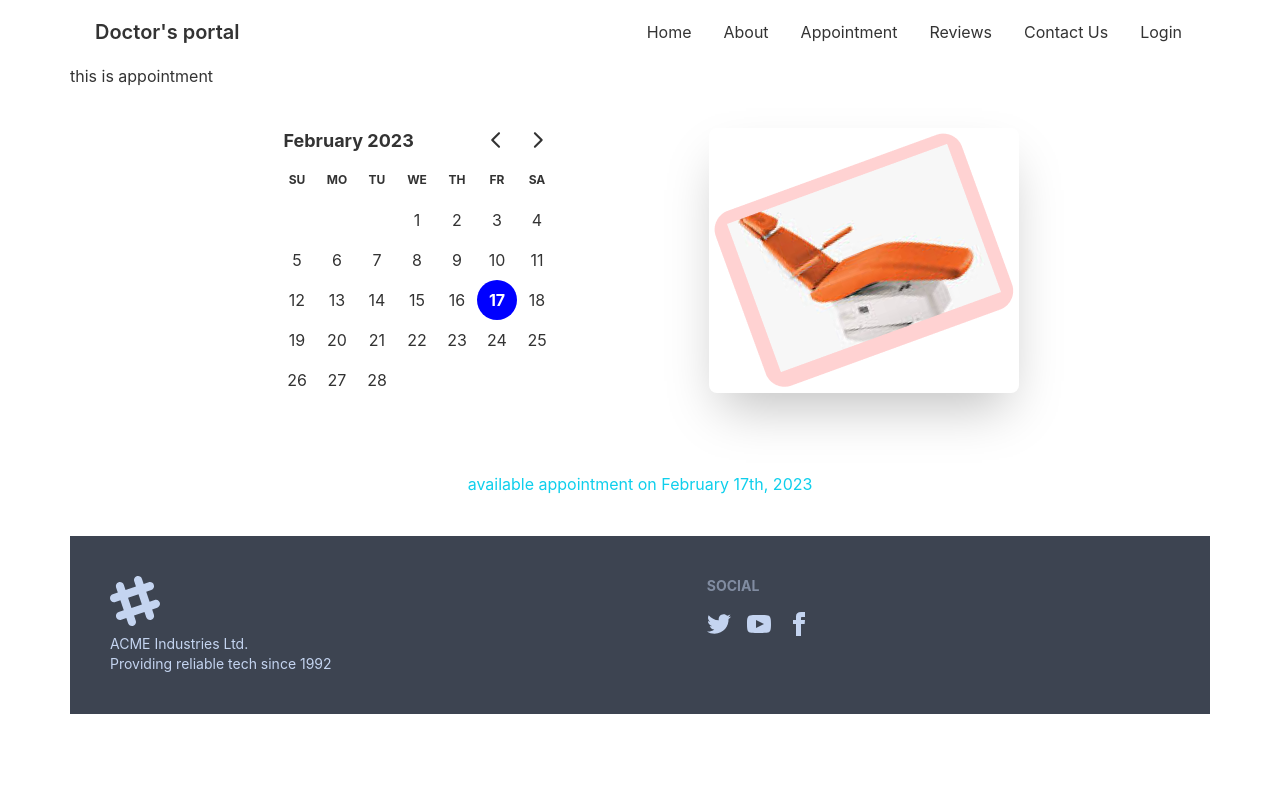
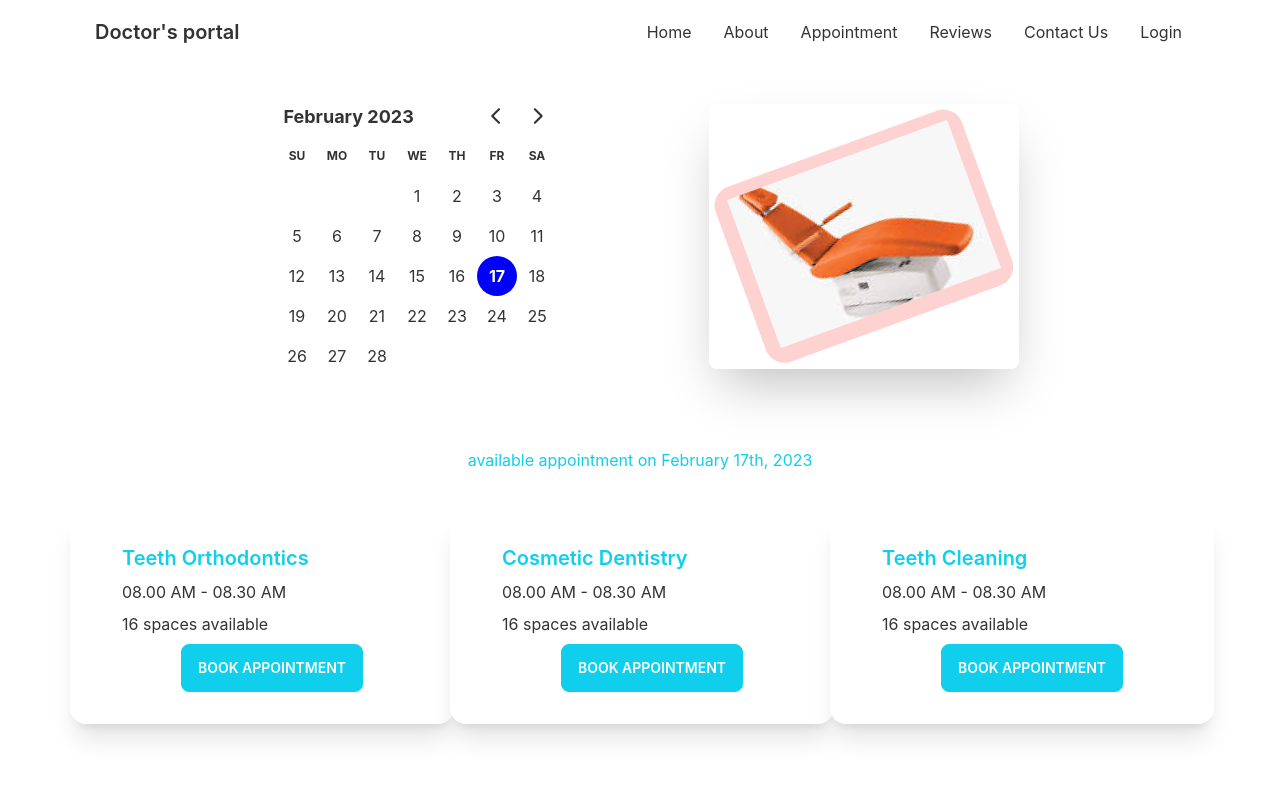
Before and after one commit to alaminarman130205/doctors-portal-client-site, a React (Create React App) app: page /appointment in a window 1280 px wide. Shown: the top 800 px of the page. Built offline with nearby package versions, Linux system fonts and the light colour scheme.

Commit message:
modal data flow worked successfully

```diff
--- a/public/services.json
+++ b/public/services.json
@@ -1,5 +1,6 @@
 [
   {
+    "_id": 1,
     "name": "Teeth Orthodontics",
     "slots": [
       "08.00 AM - 08.30 AM",
@@ -21,6 +22,7 @@
     ]
   },
   {
+    "_id": 2,
     "name": "Cosmetic Dentistry",
     "slots": [
       "08.00 AM - 08.30 AM",
@@ -42,6 +44,7 @@
     ]
   },
   {
+    "_id": 3,
     "name": "Teeth Cleaning",
     "slots": [
       "08.00 AM - 08.30 AM",
@@ -63,6 +66,7 @@
     ]
   },
   {
+    "_id": 4,
     "name": "Cavity Protection",
     "slots": [
       "08.00 AM - 08.30 AM",
@@ -84,6 +88,7 @@
     ]
   },
   {
+    "_id": 5,
     "name": "Pediatric Dental",
     "slots": [
       "08.00 AM - 08.30 AM",
@@ -105,6 +110,7 @@
     ]
   },
   {
+    "_id": 6,
     "name": "Oral Surgery",
     "slots": [
       "08.00 AM - 08.30 AM",
--- a/src/Pages/Appointment/Appointment/Appointment.js
+++ b/src/Pages/Appointment/Appointment/Appointment.js
@@ -7,7 +7,6 @@ const Appointment = () => {
 
   return (
     <div>
-      <h1>this is appointment</h1>
       <AppointmentBanner
         selectedDate={selectedDate}
         setSelectedDate={setSelectedDate}
--- /dev/null
+++ b/src/Pages/Appointment/AvailableAppointment/AppointmentOption.js
@@ -0,0 +1,27 @@
+import React from "react";
+
+const AppointmentOption = ({ appointmentOption, setTreatment }) => {
+  const { name, slots } = appointmentOption;
+  return (
+    <div className="card w-96 bg-base-100 shadow-xl mt-10 my-5">
+      <div className="card-body ml-5">
+        <h2 className="card-title text-primary">{name}</h2>
+        <p>{slots.length > 0 ? slots[0] : "Try another day"}</p>
+        <p>
+          {slots.length} {slots.length > 1 ? "spaces" : "space"} available
+        </p>
+        <div className="card-actions justify-center">
+          <label
+            onClick={() => setTreatment(appointmentOption)}
+            htmlFor="booking-modal"
+            className="btn btn-primary text-white"
+          >
+            Book Appointment
+          </label>
+        </div>
+      </div>
+    </div>
+  );
+};
+
+export default AppointmentOption;
--- a/src/Pages/Appointment/AvailableAppointment/AvailableAppointment.js
+++ b/src/Pages/Appointment/AvailableAppointment/AvailableAppointment.js
@@ -1,12 +1,33 @@
-import React from "react";
+import React, { useEffect, useState } from "react";
 import { format } from "date-fns";
+import AppointmentOption from "./AppointmentOption";
+import BookingModal from "../BookingModal/BookingModal";
 
 const AvailableAppointment = ({ selectedDate }) => {
+  const [appointmentOptions, setAppointmentOptions] = useState([]);
+  const [treatment, setTreatment] = useState(null);
+
+  useEffect(() => {
+    fetch("services.json")
+      .then((res) => res.json())
+      .then((data) => setAppointmentOptions(data));
+  }, []);
+
   return (
     <div className="mt-10 mb-10">
       <h1 className="text-center text-primary text-bold">
         available appointment on {format(selectedDate, "PPP")}
       </h1>
+      <div className="grid grid-gap-6 grid-cols-1 md:grid-cols-2 lg:grid-cols-3">
+        {appointmentOptions.map((option) => (
+          <AppointmentOption
+            key={option._id}
+            appointmentOption={option}
+            setTreatment={setTreatment}
+          ></AppointmentOption>
+        ))}
+      </div>
+      {treatment && <BookingModal treatment={treatment}></BookingModal>}
     </div>
   );
 };
--- /dev/null
+++ b/src/Pages/Appointment/BookingModal/BookingModal.js
@@ -0,0 +1,30 @@
+import React from "react";
+
+const BookingModal = ({ treatment }) => {
+  const { name } = treatment;
+  return (
+    <div>
+      {/* The button to open modal */}
+
+      {/* Put this part before </body> tag */}
+      <input type="checkbox" id="booking-modal" className="modal-toggle" />
+      <div className="modal">
+        <div className="modal-box relative">
+          <label
+            htmlFor="booking-modal"
+            className="btn btn-sm btn-circle absolute right-2 top-2"
+          >
+            ✕
+          </label>
+          <h3 className="text-lg font-bold">{name}</h3>
+          <p className="py-4">
+            You've been selected for a chance to get one year of subscription to
+            use Wikipedia for free!
+          </p>
+        </div>
+      </div>
+    </div>
+  );
+};
+
+export default BookingModal;
--- a/src/Pages/Home/testimonial/Kader.js
+++ b/src/Pages/Home/testimonial/Kader.js
@@ -1,7 +1,7 @@
 import React from "react";
 
 const Kader = ({ review }) => {
-  const { name, img, areas, location } = review;
+  const { name, img, areas } = review;
   return (
     <div className="card w-96 bg-base-100 shadow-xl">
       <div className="card-body">
```
